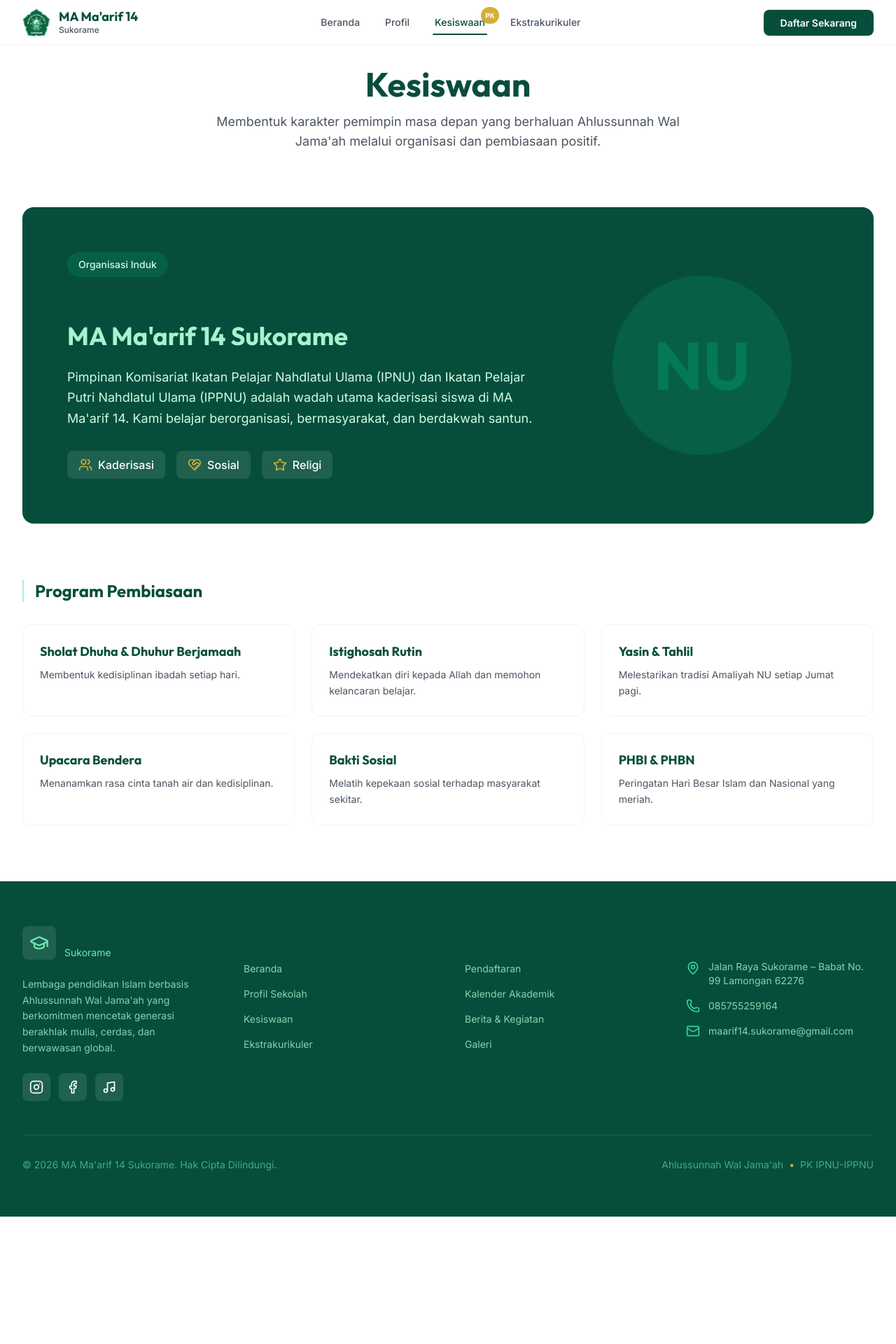
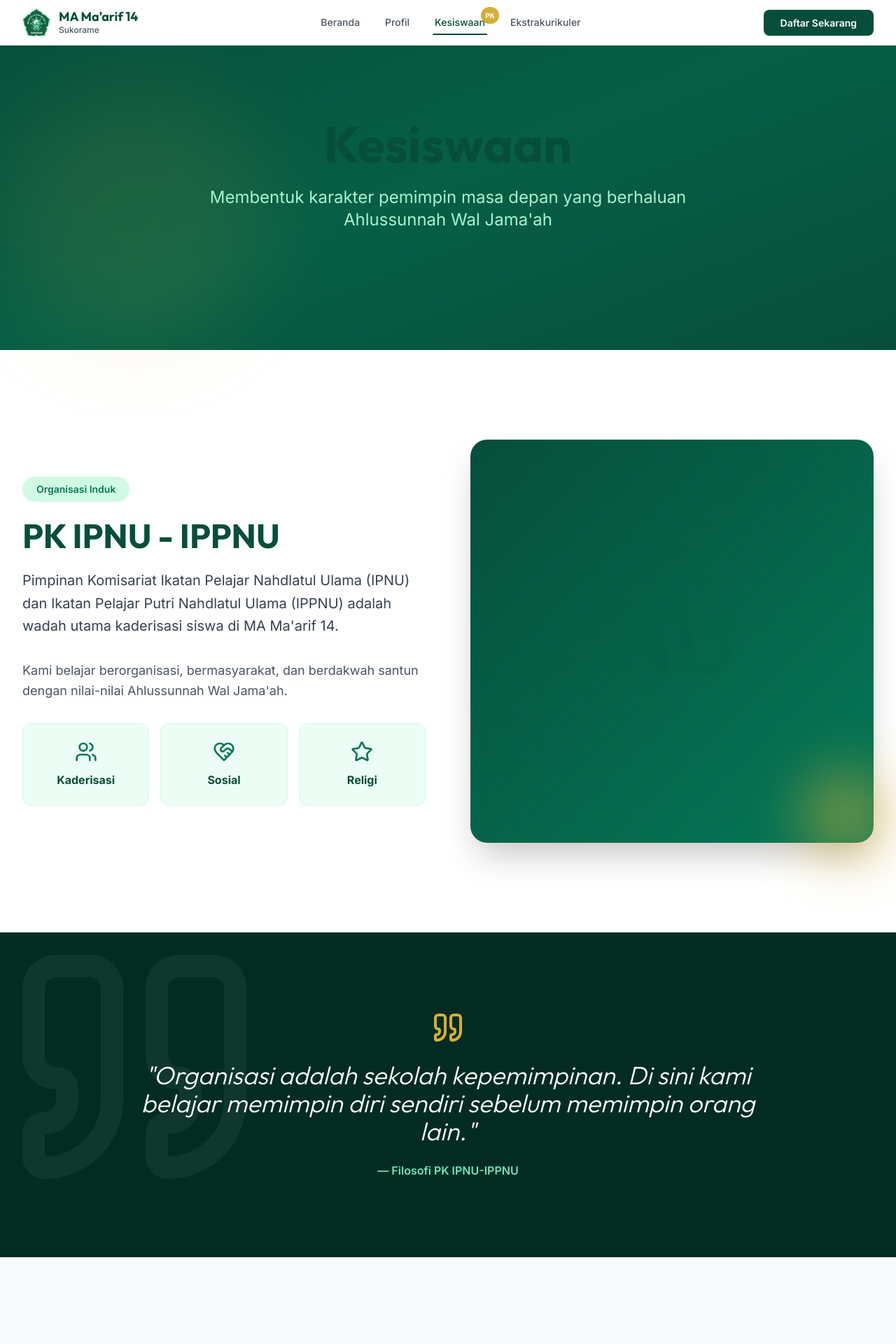
Before and after one commit to MAS-14/ma-maarif-14-web, a Next.js app: page /kesiswaan in a window 1280 px wide. Shown: the top 1920 px of the page at 70% size. Before the commit the page ends 1738 px from the top, so only its background shows below. Built offline with nearby package versions, Linux system fonts and the light colour scheme; a web font is replaced by a local one.

Commit message:
feat: complete harvard-inspired redesign - all pages with rich visuals

```diff
--- a/src/app/kesiswaan/page.tsx
+++ b/src/app/kesiswaan/page.tsx
@@ -1,62 +1,101 @@
 
 import React from 'react';
-import { Users, Star, HeartHandshake } from 'lucide-react';
+import { Users, Star, HeartHandshake, Quote } from 'lucide-react';
 
 export default function KesiswaanPage() {
     return (
-        <div className="pt-24 pb-20 px-4 sm:px-6 lg:px-8 max-w-7xl mx-auto">
-            <div className="text-center mb-20">
-                <h1 className="font-display font-bold text-4xl sm:text-5xl text-emerald-900 mb-4">
+        <div className="min-h-screen">
+            {/* Hero Section */}
+            <section className="relative min-h-[500px] flex items-center justify-center bg-gradient-to-br from-emerald-900 via-emerald-800 to-emerald-900 text-white">
+                <div className="absolute inset-0 opacity-10">
+                    <div className="absolute bottom-0 left-0 w-96 h-96 bg-gold rounded-full blur-3xl"></div>
+                </div>
+                <div className="relative z-10 max-w-7xl mx-auto px-4 sm:px-6 lg:px-8 py-24 text-center">
+                    <h1 className="font-display font-bold text-5xl sm:text-6xl lg:text-7xl mb-6">
                         Kesiswaan
                     </h1>
-                <p className="text-gray-600 max-w-2xl mx-auto text-lg">
-                    Membentuk karakter pemimpin masa depan yang berhaluan Ahlussunnah Wal Jama'ah melalui organisasi dan pembiasaan positif.
+                    <p className="text-xl sm:text-2xl text-emerald-200 max-w-3xl mx-auto leading-relaxed">
+                        Membentuk karakter pemimpin masa depan yang berhaluan Ahlussunnah Wal Jama'ah
                     </p>
                 </div>
+            </section>
 
-            {/* Main Focus: IPNU IPPNU */}
-            <div className="bg-emerald-900 rounded-2xl overflow-hidden mb-20 text-white">
-                <div className="p-8 md:p-12 lg:p-16 flex flex-col md:flex-row items-center gap-12">
-                    <div className="flex-1 text-center md:text-left">
-                        <span className="inline-block px-4 py-2 rounded-full bg-emerald-800 text-emerald-100 font-medium text-sm mb-6">
+            {/* IPNU-IPPNU Section - Rich & Engaging */}
+            <section className="py-24 lg:py-32 bg-white">
+                <div className="max-w-7xl mx-auto px-4 sm:px-6 lg:px-8">
+                    <div className="grid grid-cols-1 lg:grid-cols-2 gap-16 items-center">
+                        {/* Content */}
+                        <div>
+                            <span className="inline-block px-5 py-2 rounded-full bg-emerald-100 text-emerald-700 font-semibold text-sm mb-6">
                                 Organisasi Induk
                             </span>
-                        <h2 className="font-display font-bold text-3xl md:text-4xl mb-6 leading-tight">
-                            PK IPNU - IPPNU <br />
-                            <span className="text-emerald-200">MA Ma'arif 14 Sukorame</span>
+                            <h2 className="font-display font-bold text-4xl sm:text-5xl text-emerald-900 mb-6 leading-tight">
+                                PK IPNU - IPPNU
                             </h2>
-                        <p className="text-emerald-100 text-lg leading-relaxed mb-8">
-                            Pimpinan Komisariat Ikatan Pelajar Nahdlatul Ulama (IPNU) dan Ikatan Pelajar Putri Nahdlatul Ulama (IPPNU) adalah wadah utama kaderisasi siswa di MA Ma'arif 14. Kami belajar berorganisasi, bermasyarakat, dan berdakwah santun.
+                            <p className="text-xl text-gray-700 leading-relaxed mb-8">
+                                Pimpinan Komisariat Ikatan Pelajar Nahdlatul Ulama (IPNU) dan Ikatan Pelajar Putri Nahdlatul Ulama (IPPNU) adalah wadah utama kaderisasi siswa di MA Ma'arif 14.
                             </p>
-                        <div className="flex flex-wrap gap-4 justify-center md:justify-start">
-                            <div className="flex items-center gap-2 bg-white/10 px-4 py-2 rounded-lg">
-                                <Users className="w-5 h-5 text-gold" />
-                                <span className="font-medium">Kaderisasi</span>
+                            <p className="text-lg text-gray-600 leading-relaxed mb-8">
+                                Kami belajar berorganisasi, bermasyarakat, dan berdakwah santun dengan nilai-nilai Ahlussunnah Wal Jama'ah.
+                            </p>
+
+                            {/* Pillars */}
+                            <div className="grid grid-cols-3 gap-4">
+                                <div className="bg-emerald-50 p-6 rounded-xl text-center border border-emerald-100">
+                                    <Users className="w-8 h-8 text-emerald-700 mx-auto mb-3" />
+                                    <div className="font-bold text-emerald-900">Kaderisasi</div>
                                 </div>
-                            <div className="flex items-center gap-2 bg-white/10 px-4 py-2 rounded-lg">
-                                <HeartHandshake className="w-5 h-5 text-gold" />
-                                <span className="font-medium">Sosial</span>
+                                <div className="bg-emerald-50 p-6 rounded-xl text-center border border-emerald-100">
+                                    <HeartHandshake className="w-8 h-8 text-emerald-700 mx-auto mb-3" />
+                                    <div className="font-bold text-emerald-900">Sosial</div>
                                 </div>
-                            <div className="flex items-center gap-2 bg-white/10 px-4 py-2 rounded-lg">
-                                <Star className="w-5 h-5 text-gold" />
-                                <span className="font-medium">Religi</span>
-                            </div>
-                        </div>
-                    </div>
-                    <div className="w-full md:w-1/3 flex justify-center">
-                        {/* Placeholder for Logo or Photo */}
-                        <div className="w-64 h-64 bg-emerald-800 rounded-full flex items-center justify-center">
-                            <span className="text-emerald-700 font-display font-bold text-8xl select-none">NU</span>
-                        </div>
+                                <div className="bg-emerald-50 p-6 rounded-xl text-center border border-emerald-100">
+                                    <Star className="w-8 h-8 text-emerald-700 mx-auto mb-3" />
+                                    <div className="font-bold text-emerald-900">Religi</div>
                                 </div>
                             </div>
                         </div>
 
-            {/* Program Unggulan Kesiswaan */}
-            <h3 className="font-display font-bold text-2xl text-emerald-900 mb-8 pl-4 border-l-2 border-emerald-200">
+                        {/* Visual Element */}
+                        <div className="relative">
+                            <div className="aspect-square bg-gradient-to-br from-emerald-900 to-emerald-700 rounded-3xl flex items-center justify-center shadow-2xl">
+                                <span className="text-9xl font-display font-bold text-emerald-800/30 select-none">NU</span>
+                            </div>
+                            <div className="absolute -bottom-6 -right-6 w-32 h-32 bg-gold rounded-full blur-2xl opacity-50"></div>
+                        </div>
+                    </div>
+                </div>
+            </section>
+
+            {/* Quote Section */}
+            <section className="py-20 lg:py-28 bg-emerald-950 text-white relative overflow-hidden">
+                <div className="absolute inset-0 opacity-5">
+                    <Quote className="w-96 h-96 absolute top-0 left-0" />
+                </div>
+                <div className="relative z-10 max-w-5xl mx-auto px-4 sm:px-6 lg:px-8 text-center">
+                    <Quote className="w-12 h-12 text-gold mx-auto mb-6" />
+                    <blockquote className="text-2xl sm:text-3xl lg:text-4xl font-display font-light italic leading-relaxed mb-6">
+                        "Organisasi adalah sekolah kepemimpinan. Di sini kami belajar memimpin diri sendiri sebelum memimpin orang lain."
+                    </blockquote>
+                    <div className="text-emerald-300 font-semibold">
+                        — Filosofi PK IPNU-IPPNU
+                    </div>
+                </div>
+            </section>
+
+            {/* Program Pembiasaan */}
+            <section className="py-24 lg:py-32 bg-gray-50">
+                <div className="max-w-7xl mx-auto px-4 sm:px-6 lg:px-8">
+                    <div className="text-center mb-16">
+                        <h2 className="text-4xl sm:text-5xl font-bold text-emerald-900 mb-6">
                             Program Pembiasaan
-            </h3>
-            <div className="grid grid-cols-1 md:grid-cols-3 gap-6">
+                        </h2>
+                        <p className="text-xl text-gray-600 max-w-3xl mx-auto">
+                            Kegiatan rutin yang membentuk karakter dan kedisiplinan siswa
+                        </p>
+                    </div>
+
+                    <div className="grid grid-cols-1 md:grid-cols-2 lg:grid-cols-3 gap-8">
                         {[
                             { title: "Sholat Dhuha & Dhuhur Berjamaah", desc: "Membentuk kedisiplinan ibadah setiap hari." },
                             { title: "Istighosah Rutin", desc: "Mendekatkan diri kepada Allah dan memohon kelancaran belajar." },
@@ -65,12 +104,17 @@ export default function KesiswaanPage() {
                             { title: "Bakti Sosial", desc: "Melatih kepekaan sosial terhadap masyarakat sekitar." },
                             { title: "PHBI & PHBN", desc: "Peringatan Hari Besar Islam dan Nasional yang meriah." },
                         ].map((item, idx) => (
-                    <div key={idx} className="bg-white p-6 rounded-xl border border-gray-100 hover:border-emerald-200 hover:shadow-hover transition-all">
-                        <h4 className="font-bold text-lg text-emerald-900 mb-2">{item.title}</h4>
-                        <p className="text-gray-600 text-sm leading-relaxed">{item.desc}</p>
+                            <div key={idx} className="group bg-white p-8 rounded-2xl border border-gray-100 hover:border-emerald-200 hover:shadow-deep transition-all">
+                                <div className="w-12 h-12 rounded-xl bg-emerald-900 text-gold flex items-center justify-center font-bold text-xl mb-4 group-hover:scale-110 transition-transform">
+                                    {idx + 1}
+                                </div>
+                                <h4 className="font-bold text-xl text-emerald-900 mb-3">{item.title}</h4>
+                                <p className="text-gray-600 leading-relaxed">{item.desc}</p>
                             </div>
                         ))}
                     </div>
                 </div>
+            </section>
+        </div>
     );
 }
```
Also changed, not shown: src/app/ekstrakurikuler/page.tsx (+73 -28 lines), src/app/pendaftaran/page.tsx (+89 -45 lines). Lines whose indentation alone changed are shown as unchanged.
